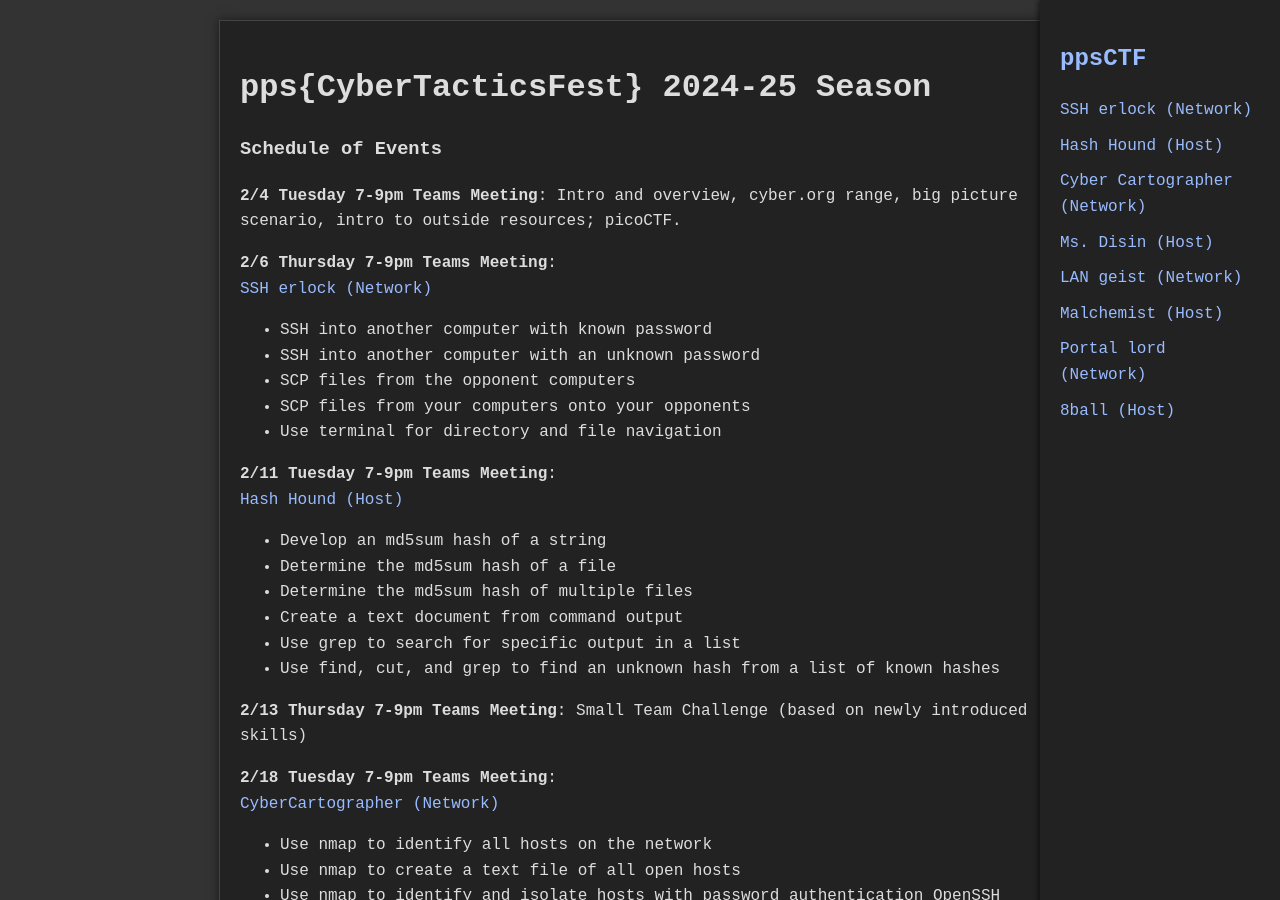
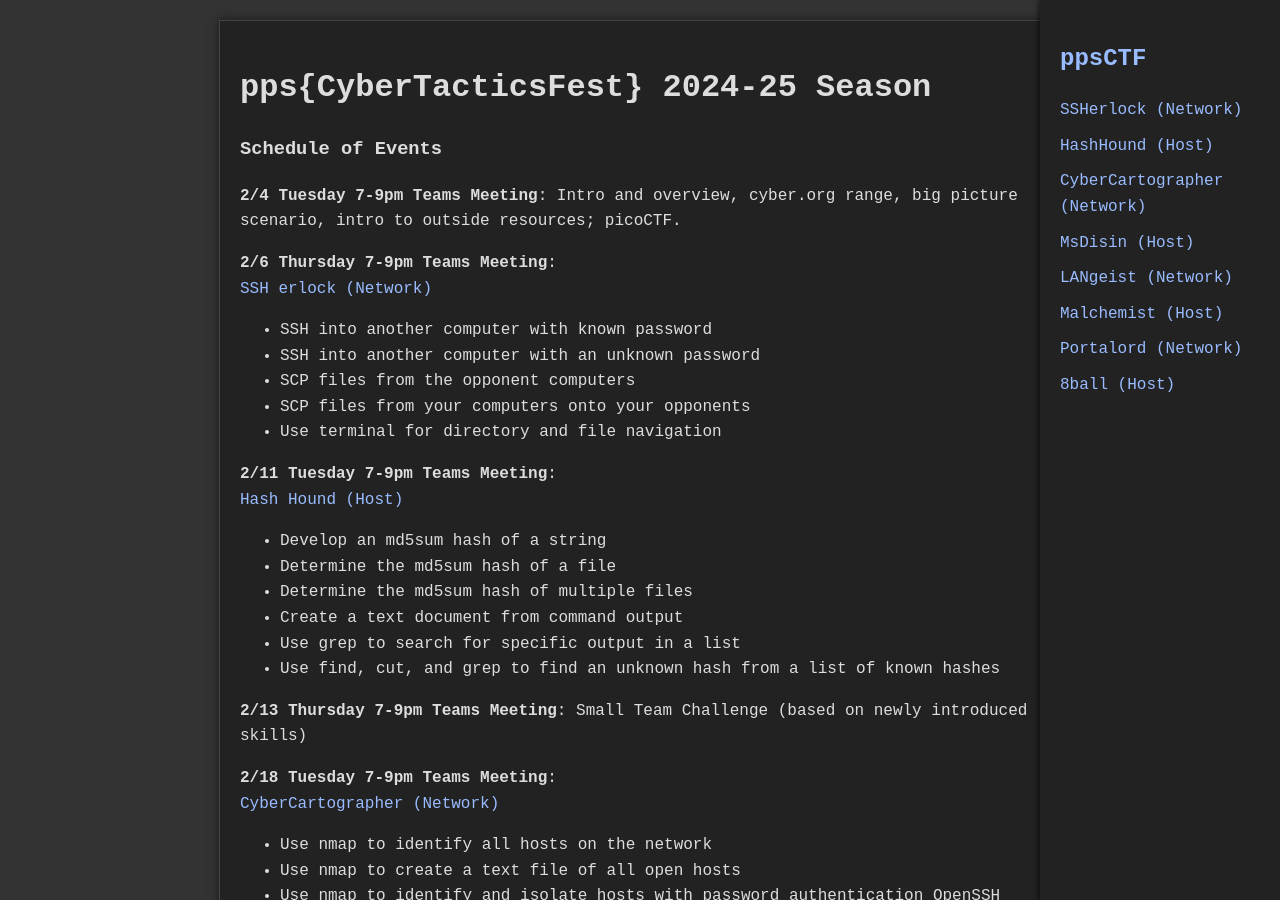
Before and after one commit to jboyce1/ppsCTF, a Jekyll site: the page built from index.md, in a window 1280 px wide and 900 px high. Built offline with Jekyll 4.4.1, drawn with Linux system fonts in a browser that asks for light colours.

Commit message:
Update default.html

```diff
--- a/_layouts/default.html
+++ b/_layouts/default.html
@@ -10,13 +10,13 @@
     <nav>
         <h1><a href="{{ '/' | relative_url }}">{{ site.title }}</a></h1>
         <!-- Challenge Links -->
-        <a href="{{ '/classes/SSHerlock' | relative_url }}">SSH erlock (Network)</a>
-        <a href="{{ '/classes/HashHound' | relative_url }}">Hash Hound (Host)</a>
-        <a href="{{ '/classes/CyberCartographer' | relative_url }}">Cyber Cartographer (Network)</a>
-        <a href="{{ '/classes/MsDisin' | relative_url }}">Ms. Disin (Host)</a>
-        <a href="{{ '/classes/LANgeist' | relative_url }}">LAN geist (Network)</a>
+        <a href="{{ '/classes/SSHerlock' | relative_url }}">SSHerlock (Network)</a>
+        <a href="{{ '/classes/HashHound' | relative_url }}">HashHound (Host)</a>
+        <a href="{{ '/classes/CyberCartographer' | relative_url }}">CyberCartographer (Network)</a>
+        <a href="{{ '/classes/MsDisin' | relative_url }}">MsDisin (Host)</a>
+        <a href="{{ '/classes/LANgeist' | relative_url }}">LANgeist (Network)</a>
         <a href="{{ '/classes/Malchemist' | relative_url }}">Malchemist (Host)</a>
-        <a href="{{ '/classes/PortalLord' | relative_url }}">Portal lord (Network)</a>
+        <a href="{{ '/classes/PortalLord' | relative_url }}">Portalord (Network)</a>
         <a href="{{ '/classes/8ball' | relative_url }}">8ball (Host)</a>
     </nav>
     <main class="main-content">
```
